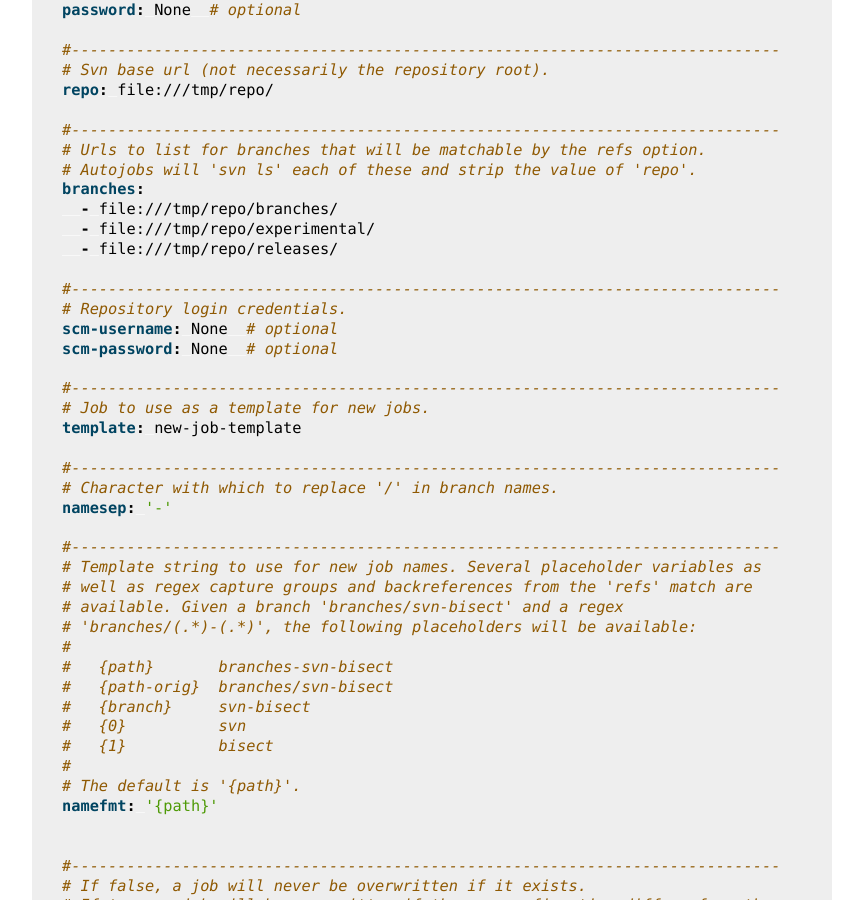
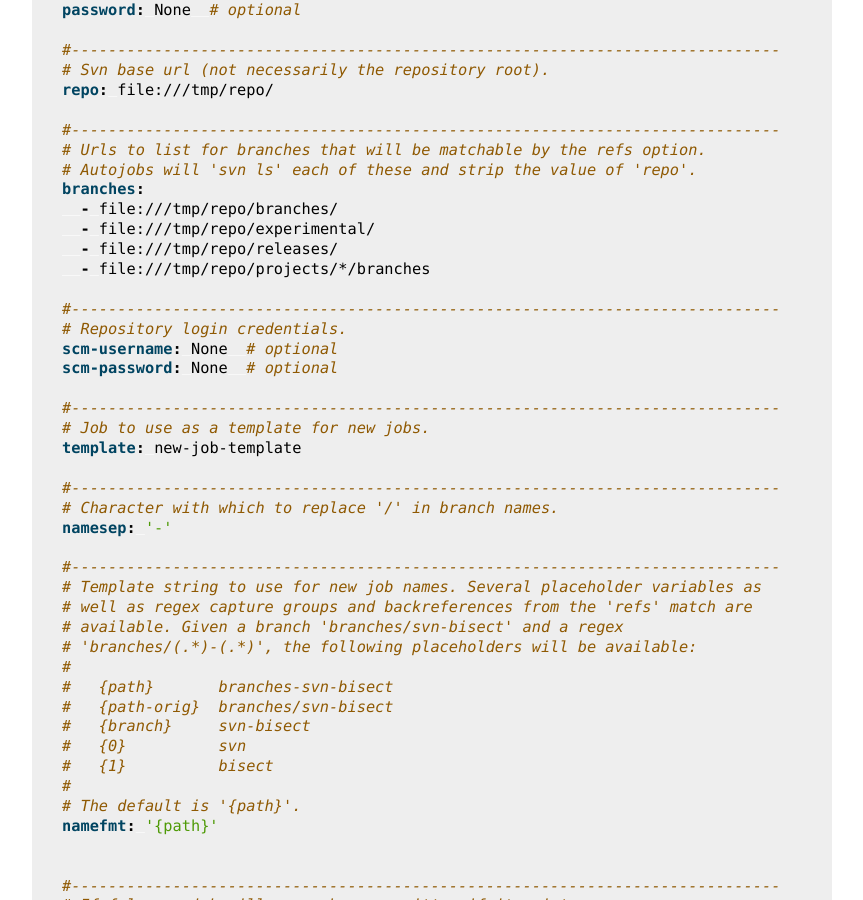
Before and after one commit to gvalkov/jenkins-autojobs, a Sphinx documentation site: the page built from doc/examples.rst, in a window 1280 px wide and 900 px high, scrolled down 5534 px. Shown: the whole window, without its empty margins (168-1031 px from the left). Built offline with Sphinx 7.4.7, drawn with Linux system fonts in a browser that asks for light colours.

Commit message:
update svn branches examples

```diff
--- a/doc/examples/svn-config.yaml
+++ b/doc/examples/svn-config.yaml
@@ -15,6 +15,7 @@ branches:
   - file:///tmp/repo/branches/
   - file:///tmp/repo/experimental/
   - file:///tmp/repo/releases/
+  - file:///tmp/repo/projects/*/branches
 
 #-----------------------------------------------------------------------------
 # Repository login credentials.
```
